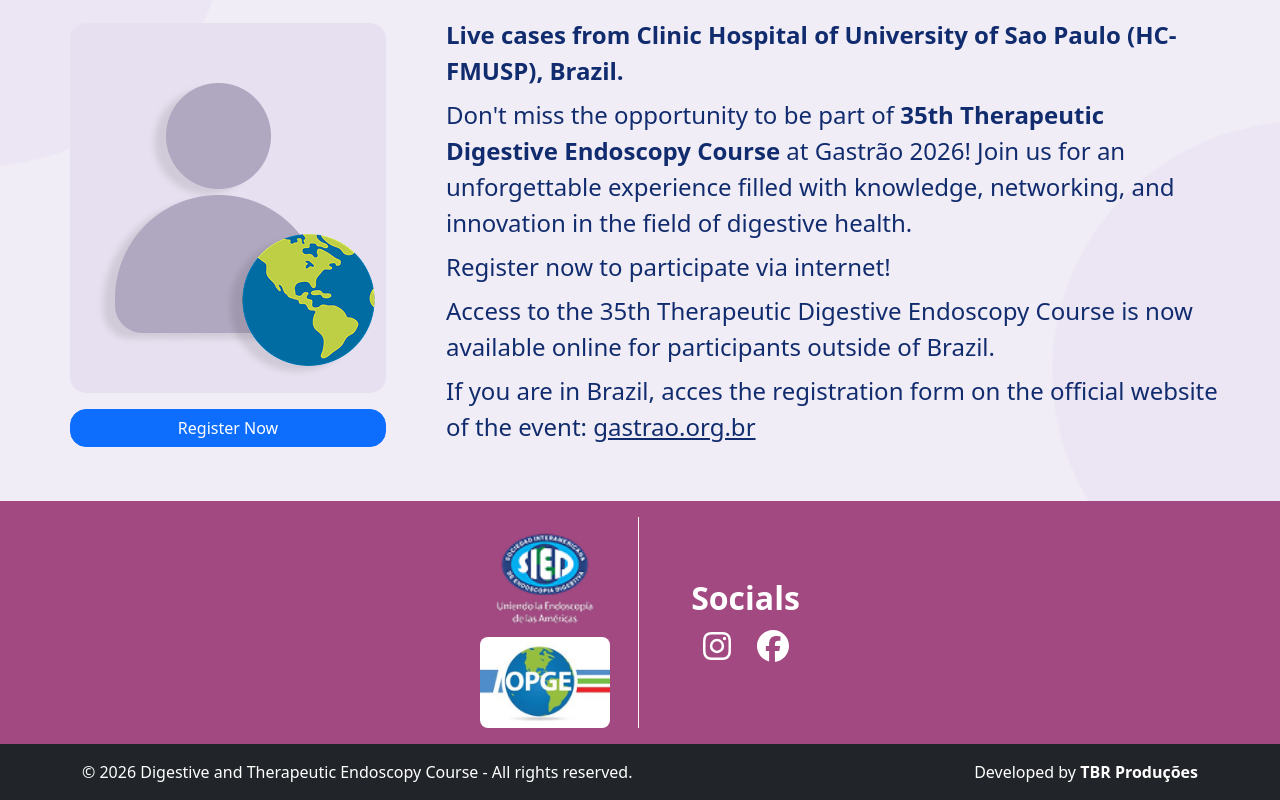
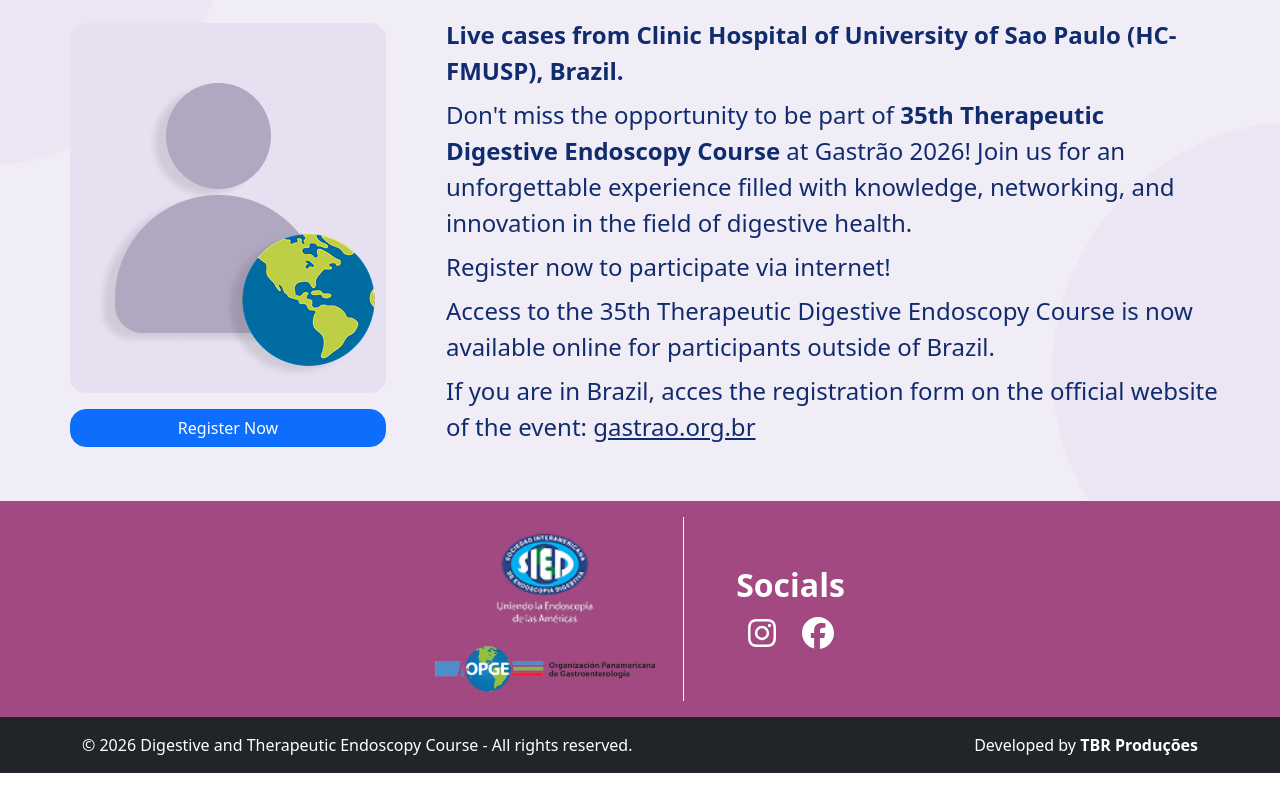
Before and after one commit to Willian-Eliseu/gastrao2026, a Vue app: page / in a window 1280 px wide. Shown: the part 845-1645 px from the top of the page. After the commit the page ends 1618 px from the top, so only its background shows below. Built offline with nearby package versions, Linux system fonts and the light colour scheme.

Commit message:
atualização da logo opge

```diff
--- a/src/components/FooterComponent.vue
+++ b/src/components/FooterComponent.vue
@@ -10,7 +10,7 @@
                     <div class="col-md-auto d-flex flex-lg-column align-items-center justify-content-center me-lg-3">
                         <img src="@/assets/img/sied_logo.png" alt="Logo SIED" width="130"
                             class="d-inline d-lg-block align-text-top">
-                        <img src="@/assets/img/logo_mundo_opge.jpg" alt="Logo OPGE" width="130"
+                        <img src="@/assets/img/opge.png" alt="Logo OPGE" width="220"
                             class="d-inline d-lg-block align-text-top rounded-3">
                     </div>
                     <div class="col-md-auto border-start border-light d-none d-lg-block">
```
Also changed, not shown: src/assets/img/opge.png (added).
